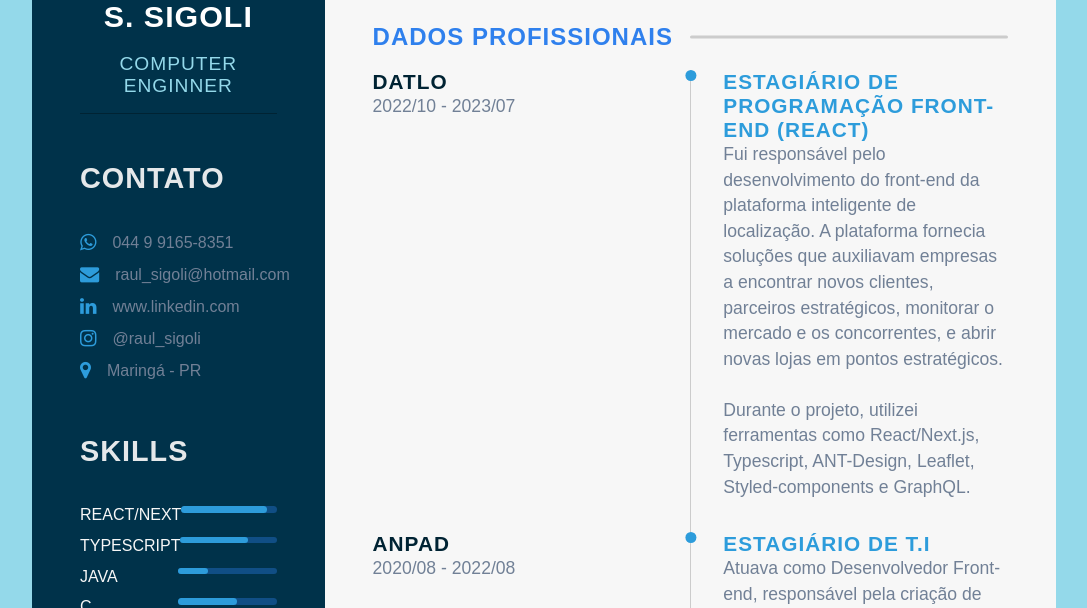
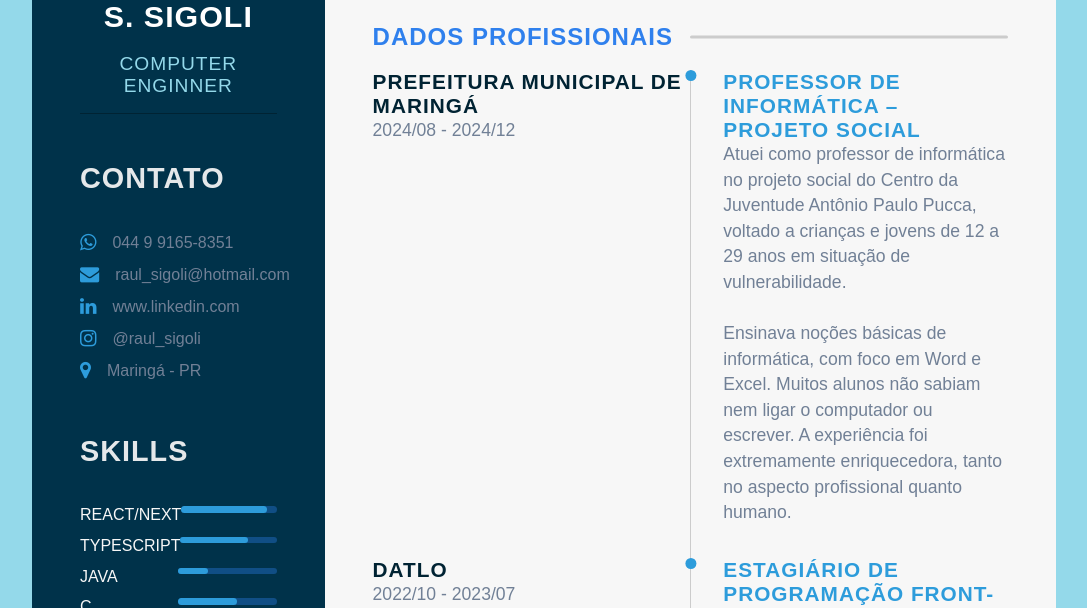
Before and after one commit to rauzola/curriculo, a Next.js app: page / in a window 1280 px wide. Shown: the part 310-918 px from the top of the page, without its empty margins (96-1183 px from the left). Built offline with nearby package versions, Linux system fonts and the light colour scheme.

Commit message:
feat: atualziando o curriculo 08/08/2025

```diff
--- a/app/page.tsx
+++ b/app/page.tsx
@@ -191,7 +191,31 @@ export default function Home() {
 
             <section className="experince sect">
               <h2 className="right-title">Dados Profissionais</h2>
-
+              <div className="timeline">
+                <div className="left-tl-content">
+                  <h5 className="tl-title">Prefeitura Municipal de Maringá</h5>
+                  <p className="para">2024/08 - 2024/12</p>
+                </div>
+                <div className="right-tl-content">
+                  <div className="tl-content">
+                    <h5 className="tl-title-2">
+                      Professor de Informática – Projeto Social
+                    </h5>
+                    <p className="para">
+                      Atuei como professor de informática no projeto social do
+                      Centro da Juventude Antônio Paulo Pucca, voltado a
+                      crianças e jovens de 12 a 29 anos em situação de
+                      vulnerabilidade.
+                      <br />
+                      <br />
+                      Ensinava noções básicas de informática, com foco em Word e
+                      Excel. Muitos alunos não sabiam nem ligar o computador ou
+                      escrever. A experiência foi extremamente enriquecedora,
+                      tanto no aspecto profissional quanto humano.
+                    </p>
+                  </div>
+                </div>
+              </div>
               <div className="timeline">
                 <div className="left-tl-content">
                   <h5 className="tl-title">Datlo</h5>
@@ -233,9 +257,9 @@ export default function Home() {
                       realizados.
                       <br />
                       <br />
-                       Possuo experiência na edição de vídeos
-                      utilizando o Adobe Premiere e habilidades de edição
-                      gráfica no Adobe Photoshop.
+                      Possuo experiência na edição de vídeos utilizando o Adobe
+                      Premiere e habilidades de edição gráfica no Adobe
+                      Photoshop.
                     </p>
                   </div>
                 </div>
@@ -282,7 +306,9 @@ export default function Home() {
                 </div>
                 <div className="right-tl-content">
                   <div className="tl-content">
-                    <h5 className="tl-title-2">ANÁLISE E DESENVOLVIMENTO DE SISTEMAS ( ADS ) </h5>
+                    <h5 className="tl-title-2">
+                      ANÁLISE E DESENVOLVIMENTO DE SISTEMAS ( ADS ){" "}
+                    </h5>
                     <p className="para"></p>
                   </div>
                 </div>
@@ -313,7 +339,6 @@ export default function Home() {
               </div>
             </section>
             <section className="awards sect">
-
               <h2 className="right-title">Crusos</h2>
 
               <div className="timeline">
@@ -504,4 +529,4 @@ export default function Home() {
       </main>
     </>
   );
-};
+}
```
